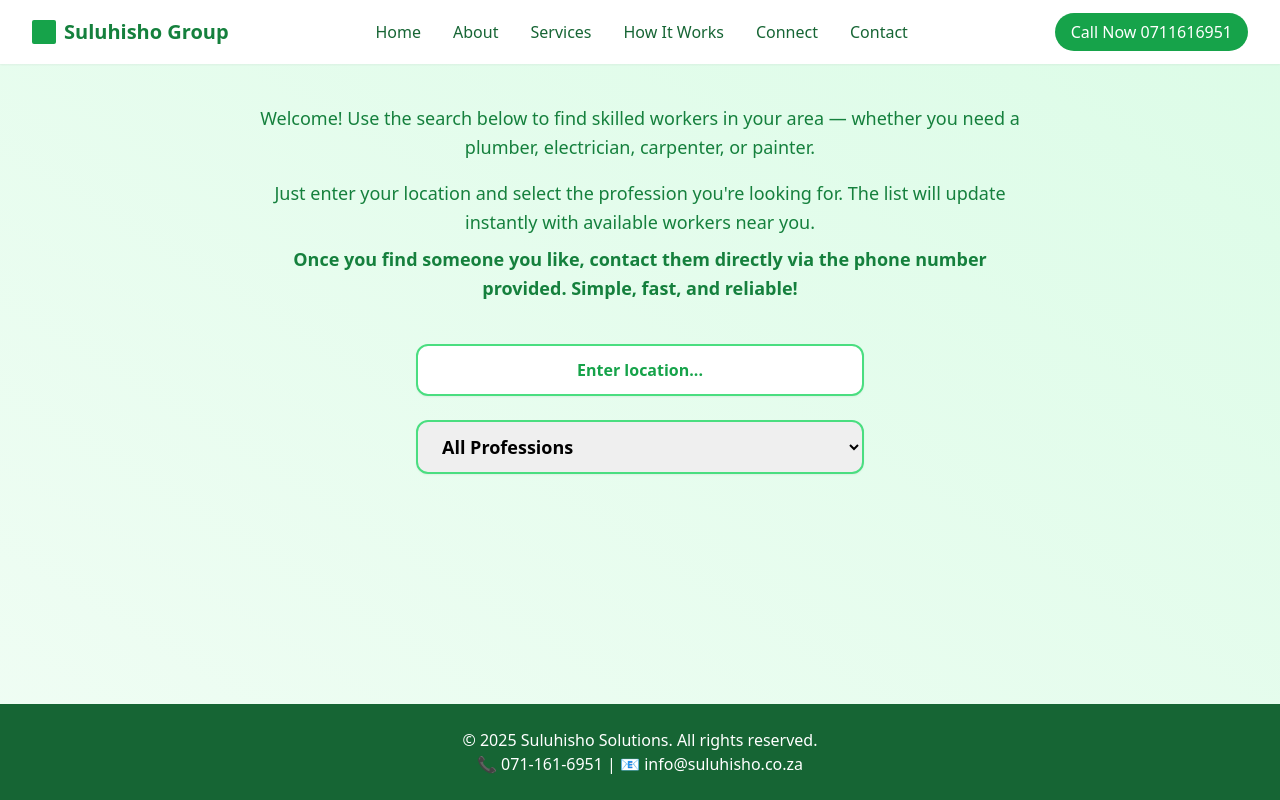
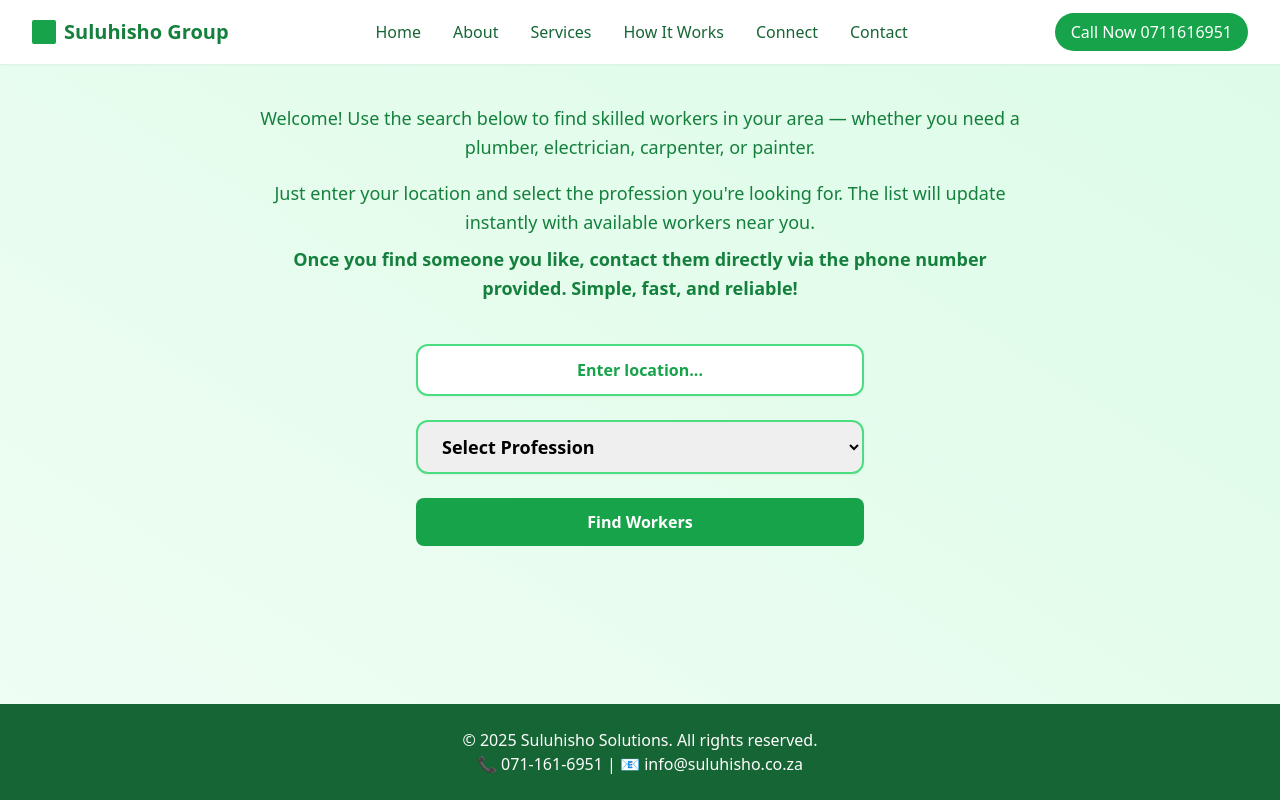
Before and after one commit to Karabo-ux/appWithNoName, a website: page public/client.html in a window 1280 px wide. Drawn offline with nearby package versions, Linux system fonts and the light colour scheme; files whose address does not match are found by name.

Commit message:
Update client.html

```diff
--- a/public/client.html
+++ b/public/client.html
@@ -16,7 +16,10 @@
       <div class="flex justify-between h-16 items-center">
         <div class="flex items-center space-x-2">
           <div class="w-6 h-6 bg-green-600 rounded-sm"></div>
-          <span class="text-xl font-semibold text-green-700"><a href="index.html">Suluhisho Group</a></span>
+         <a href="index.html">
+  <span class="text-xl font-semibold text-green-700">Suluhisho Group</span>
+</a>
+
         </div>
         <div class="hidden md:flex space-x-8">
           <a href="index.html" class="text-green-800 hover:text-green-600">Home</a>
@@ -50,24 +53,40 @@
     </div>
 
     <!-- Search Inputs -->
-    <div class="flex flex-col space-y-6 max-w-md mx-auto mt-10">
+<!-- Search Inputs -->
+<form id="searchForm" class="flex flex-col space-y-6 max-w-md mx-auto mt-10">
   <input
     type="text"
     id="searchLocation"
+    name="location"
     placeholder="Enter location..."
     class="border-2 border-green-400 rounded-xl px-5 py-3 focus:outline-none focus:ring-4 focus:ring-green-300 placeholder-green-600 font-semibold text-center shadow-sm"
+    required
   />
   <select
     id="searchProfession"
+    name="profession"
     class="border-2 border-green-400 rounded-xl px-5 py-3 focus:outline-none focus:ring-4 focus:ring-green-300 font-semibold text-lg shadow-sm"
-      >
-        <option value="">All Professions</option>
+    required
+  ><option value="">Select Profession</option>
           <option value="Plumber">🚰 Plumber</option>
           <option value="Electrician">⚡ Electrician</option>
           <option value="Carpenter">🪚 Carpenter</option>
           <option value="Painter">🎨 Painter</option>
+          <option value="Tiler">🧱 Tiler</option>
+          <option value="Roofer">🏠 Roofer</option>
+          <option value="Welder">🔧 Welder</option>
+          <option value="Bricklayer">🧱 Bricklayer</option>
+          <option value="General Handyman">🛠️ General Handyman</option>
   </select>
-    </div>
+  <button
+    type="submit"
+    class="bg-green-600 text-white font-semibold py-3 px-6 rounded-lg hover:bg-green-700 transition"
+  >
+    Find Workers
+  </button>
+</form>
+
     <!-- Worker Results -->
     <div id="workerResults" class="space-y-8 mt-12 px-4 sm:px-0 max-w-3xl mx-auto">
       <!-- Cards will be inserted here via script.js -->
```
Lines whose indentation alone changed are shown as unchanged.
